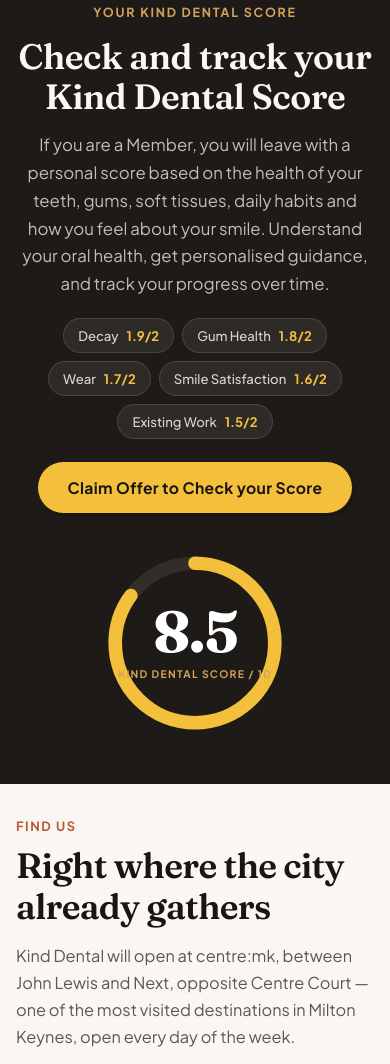
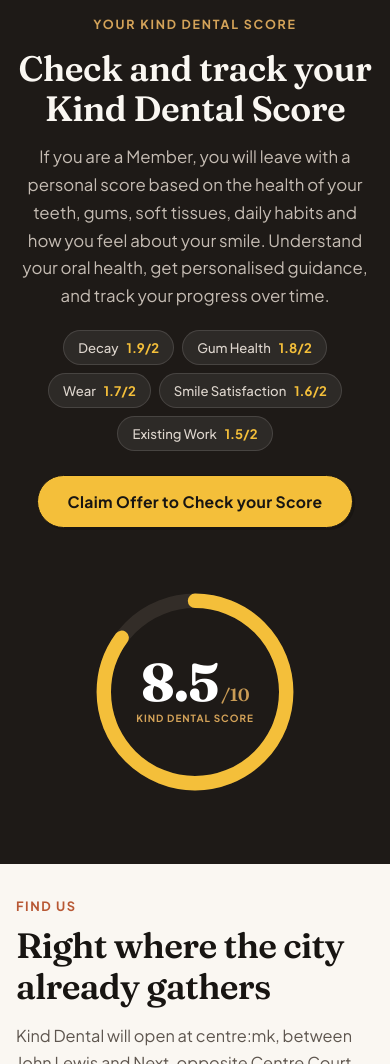
Before and after one commit to ved-shetye/KindDental, an Astro site: page / in a window 390 px wide. Shown: the part 4321-5385 px from the top of the page. Built offline with nearby package versions, Linux system fonts and the light colour scheme; Astro itself is replaced by a stand-in of ours.

Commit message:
feat: add DentalScore component with interactive score breakdown and circular gauge meter

```diff
--- a/src/components/DentalScore.astro
+++ b/src/components/DentalScore.astro
@@ -68,10 +68,11 @@
 
           <!-- Inside Center Score Text -->
           <div class="gauge-center-content">
-            <span class="gauge-score-value font-serif">8.5</span>
-            <span class="gauge-score-label font-sans"
-              >KIND DENTAL SCORE / 10</span
-            >
+            <div class="gauge-score-wrap">
+              <span class="gauge-score-value font-serif">8.5</span>
+              <span class="gauge-score-scale font-serif">/10</span>
+            </div>
+            <span class="gauge-score-label font-sans">KIND DENTAL SCORE</span>
           </div>
         </div>
       </div>
@@ -178,8 +179,8 @@
 
   .score-gauge-container {
     position: relative;
-    width: 250px;
-    height: 250px;
+    width: 260px;
+    height: 260px;
     display: flex;
     align-items: center;
     justify-content: center;
@@ -194,13 +195,13 @@
   .gauge-track {
     fill: none;
     stroke: #332d28;
-    stroke-width: 13px;
+    stroke-width: 12px;
   }
 
   .gauge-progress {
     fill: none;
     stroke: var(--brand-yellow);
-    stroke-width: 13px;
+    stroke-width: 12px;
     stroke-linecap: round;
     transition: stroke-dashoffset 1.4s cubic-bezier(0.2, 0, 0, 1);
   }
@@ -214,31 +215,50 @@
     justify-content: center;
     text-align: center;
     pointer-events: none;
+    padding: 16px;
+  }
+
+  .gauge-score-wrap {
+    display: inline-flex;
+    align-items: baseline;
+    justify-content: center;
+    gap: 3px;
+    margin-bottom: 2px;
   }
 
   .gauge-score-value {
-    font-size: 4.2rem;
+    font-size: 4rem;
     font-weight: 700;
     line-height: 1;
     color: #ffffff;
-    margin-bottom: 6px;
     letter-spacing: -0.03em;
   }
 
+  .gauge-score-scale {
+    font-size: 1.25rem;
+    font-weight: 600;
+    color: #d4a359;
+    letter-spacing: -0.01em;
+    opacity: 0.95;
+  }
+
   .gauge-score-label {
-    font-size: 0.65rem;
+    font-size: 0.68rem;
     font-weight: 700;
     letter-spacing: 0.12em;
     color: #d4a359;
+    text-transform: uppercase;
+    white-space: nowrap;
+    text-align: center;
   }
 
   @media (max-width: 850px) {
     .score-section {
-      padding: 32px 0 36px;
+      padding: 44px 0 52px;
     }
     .score-grid {
       grid-template-columns: 1fr;
-      gap: 24px;
+      gap: 36px;
       text-align: center;
     }
     .score-title {
@@ -251,16 +271,45 @@
       justify-content: center;
     }
     .score-cta-wrapper {
-      margin-top: 22px;
+      margin-top: 24px;
       display: flex;
       justify-content: center;
     }
+    .score-dial-column {
+      margin-top: 8px;
+    }
     .score-gauge-container {
-      width: 210px;
-      height: 210px;
+      width: 240px;
+      height: 240px;
+      max-width: min(250px, 75vw);
+      max-height: min(250px, 75vw);
     }
     .gauge-score-value {
-      font-size: 3.6rem;
+      font-size: 3.3rem;
+    }
+    .gauge-score-scale {
+      font-size: 1.1rem;
+    }
+    .gauge-score-label {
+      font-size: 0.62rem;
+      letter-spacing: 0.1em;
+    }
+  }
+
+  @media (max-width: 380px) {
+    .score-gauge-container {
+      width: 216px;
+      height: 216px;
+    }
+    .gauge-score-value {
+      font-size: 2.9rem;
+    }
+    .gauge-score-scale {
+      font-size: 0.95rem;
+    }
+    .gauge-score-label {
+      font-size: 0.56rem;
+      letter-spacing: 0.08em;
     }
   }
 </style>
```
